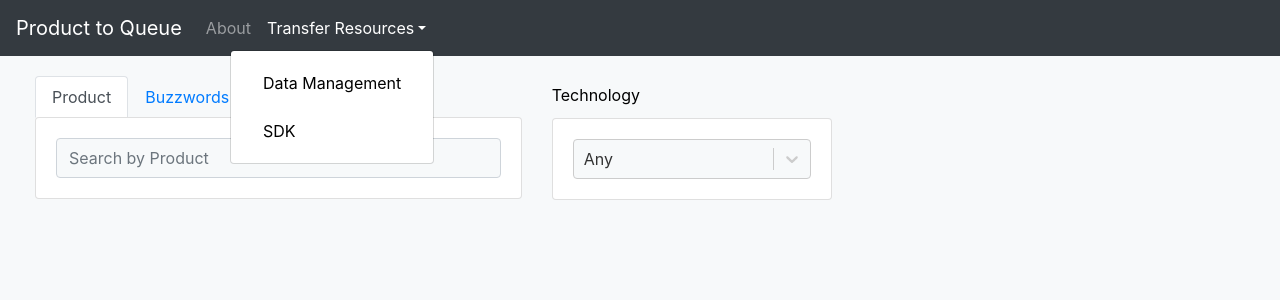
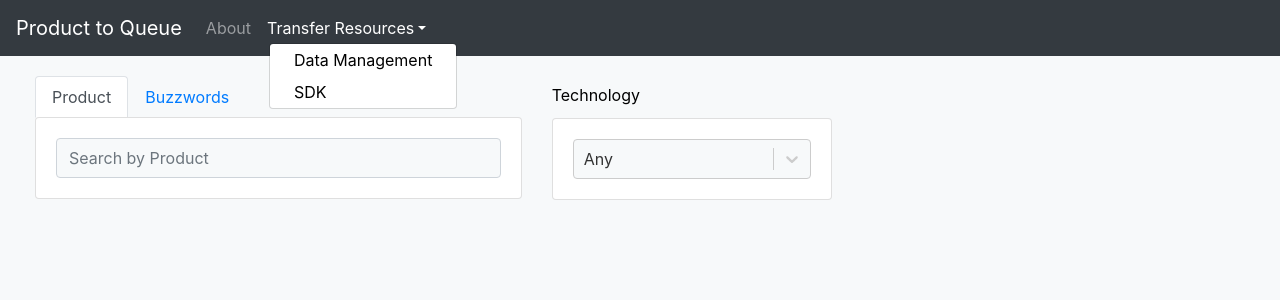
Before and after one commit to benelan/product2queue, a React (Create React App) app: page / in a window 1280 px wide. Both pictures are taken after a click on the link "Transfer Resources". Shown: the top 300 px of the page. Built offline with nearby package versions, Linux system fonts and the light colour scheme.

Commit message:
navbar dropdown shortened

```diff
--- a/src/components/ui/Navb.js
+++ b/src/components/ui/Navb.js
@@ -10,9 +10,9 @@ import {
   UncontrolledDropdown,
   DropdownToggle,
   DropdownMenu,
-  DropdownItem
+  DropdownItem,
 } from "reactstrap";
-import About from "./About"
+import About from "./About";
 
 const Navb = (props) => {
   const [isOpen, setIsOpen] = useState(false);
@@ -24,24 +24,44 @@ const Navb = (props) => {
       <Navbar dark color="dark" expand="md">
         <NavbarBrand href="/">Product to Queue</NavbarBrand>
         <NavbarToggler onClick={toggle} />
-        <Collapse isOpen={isOpen} className="float-right" navbar>
+        <Collapse isOpen={isOpen} navbar>
           <Nav className="mr-auto" navbar>
             <NavItem>
-              <About buttonLabel="About"/>
+              <About buttonLabel="About" />
             </NavItem>
             <UncontrolledDropdown nav inNavbar>
               <DropdownToggle nav caret>
                 Transfer Resources
               </DropdownToggle>
-              <DropdownMenu right>
+              <DropdownMenu
+                style={{ top: 35, left: +10, padding: 0, margin: 0 }}
+              >
                 <DropdownItem>
-                  <NavLink style={{color: "black"}} target="_blank" href="https://esri.lightning.force.com/lightning/r/Knowledge__kav/ka15x0000008f0KAAQ/view">
+                  <NavLink
+                    style={{
+                      color: "black",
+                      fontSize: "16px",
+                      padding: 0,
+                      margin: 0,
+                    }}
+                    target="_blank"
+                    href="https://esri.lightning.force.com/lightning/r/Knowledge__kav/ka15x0000008f0KAAQ/view"
+                  >
                     Data Management
                   </NavLink>
                 </DropdownItem>
                 {/* <DropdownItem divider /> */}
                 <DropdownItem>
-                  <NavLink style={{color: "black"}} target="_blank" href="https://esri.lightning.force.com/lightning/r/Knowledge__kav/ka15x0000008kIXAAY/view">
+                  <NavLink
+                    style={{
+                      color: "black",
+                      fontSize: "16px",
+                      padding: 0,
+                      margin: 0,
+                    }}
+                    target="_blank"
+                    href="https://esri.lightning.force.com/lightning/r/Knowledge__kav/ka15x0000008kIXAAY/view"
+                  >
                     SDK
                   </NavLink>
                 </DropdownItem>
```
